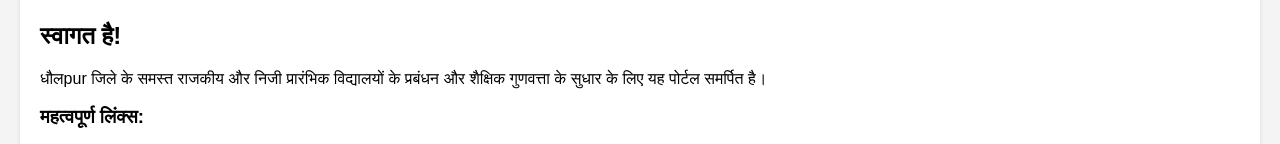
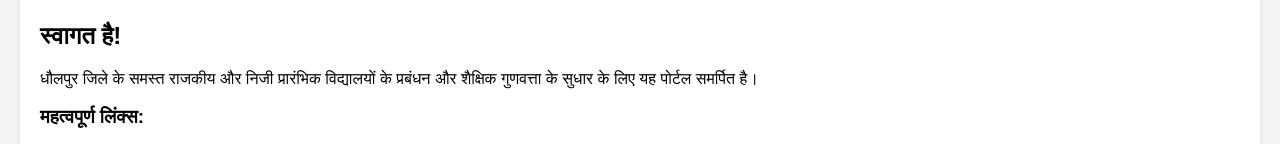
Before and after one commit to deoeledholpur-hash/dhaulpur-education, a plain HTML site: page index.html in a window 1280 px wide. Shown: the part 288-432 px from the top of the page. Drawn offline with Linux system fonts and the light colour scheme.

Commit message:
Update index.html

```diff
--- a/index.html
+++ b/index.html
@@ -33,7 +33,7 @@
 
 <div class="hero">
     <h2>स्वागत है!</h2>
-    <p>धौलpur जिले के समस्त राजकीय और निजी प्रारंभिक विद्यालयों के प्रबंधन और शैक्षिक गुणवत्ता के सुधार के लिए यह पोर्टल समर्पित है।</p>
+    <p>धौलपुर जिले के समस्त राजकीय और निजी प्रारंभिक विद्यालयों के प्रबंधन और शैक्षिक गुणवत्ता के सुधार के लिए यह पोर्टल समर्पित है।</p>
 
     <h3>महत्वपूर्ण लिंक्स:</h3>
     <ul>
```
